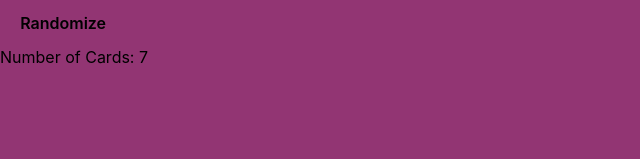
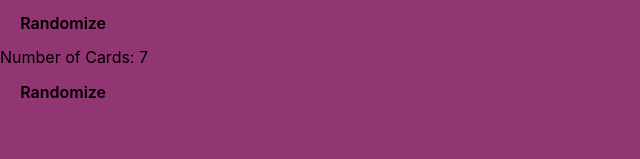
Before and after one commit to RiosNicholas/bjork-trivia, a React (Vite) app in the folder flashcards/: page / in a window 1280 px wide. Shown: the part 141-300 px from the top of the page, without its empty margins (0-640 px from the left). Built offline with nearby package versions, Linux system fonts and the light colour scheme.

Commit message:
Move button to app.jsx

```diff
--- a/flashcards/src/App.jsx
+++ b/flashcards/src/App.jsx
@@ -2,13 +2,18 @@ import { useState } from 'react'
 import './App.css'
 import Header from './components/Header.jsx'
 import FlashCard from './components/FlashCard.jsx'
+import FlashCardButton from './components/FlashCardButton'
 
 function App() {
-
   return (
     <>
       <Header />
       <FlashCard />
+      <div className="flex flex-col">
+        {/* <FlashCardButton onRandomize={randomizeQuestion} /> */}
+        {/* <p className="text-white italic text-sm text-center font-medium">Number of Cards: {questionBank.length}</p> */}
+        <FlashCardButton />
+      </div>
     </>
   );
 };
```
